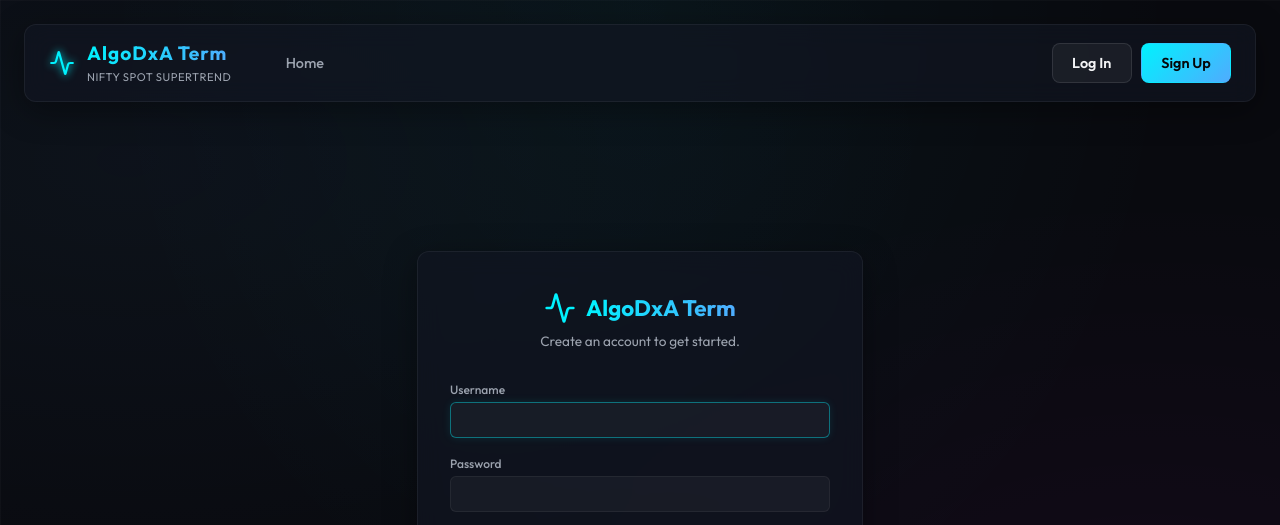
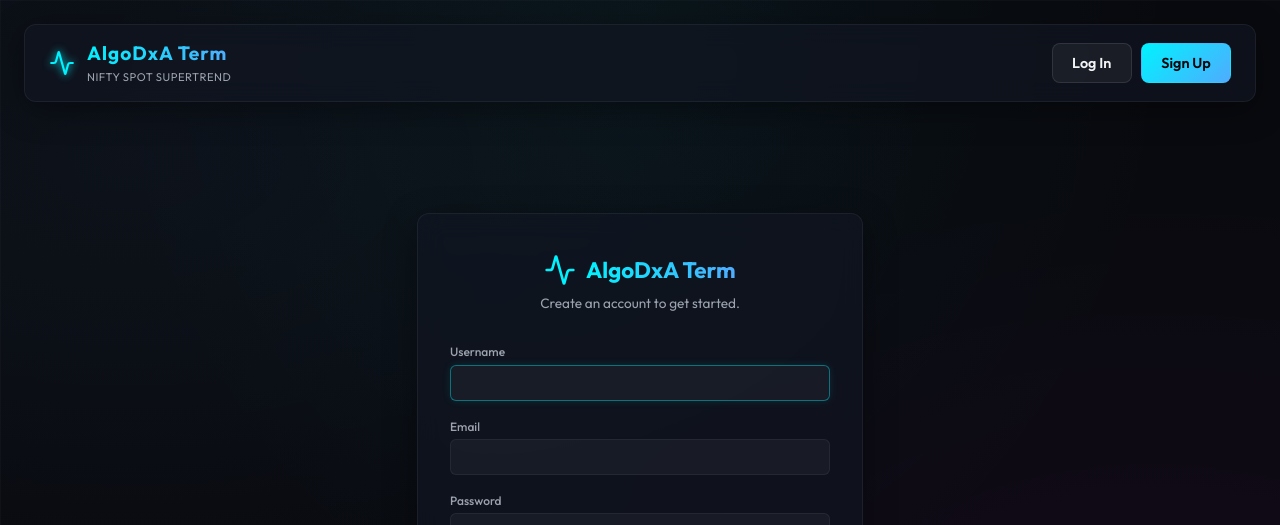
Before and after one commit to anubhavjha0812/TrendPulse, a React (Vite) app: page /signup in a window 1280 px wide. Shown: the top 525 px of the page. Built offline with nearby package versions, Linux system fonts and the light colour scheme; no server answers.

Commit message:
refactor: fix Navbar modal positioning using portal, update authentication to support email signup, and unify post-login redirects

```diff
--- a/src/components/Navbar.jsx
+++ b/src/components/Navbar.jsx
@@ -1,5 +1,6 @@
 import React, { useState, useEffect, useRef } from 'react';
-import { NavLink, useLocation, useNavigate } from 'react-router-dom';
+import { createPortal } from 'react-dom';
+import { Link, NavLink, useLocation, useNavigate } from 'react-router-dom';
 import { Activity, Play, Square, Menu, X, User, LogOut, ShieldCheck, AlertCircle, Lock } from 'lucide-react';
 import { useToast } from './Toast';
 import { InlineLoader } from './Loading';
@@ -54,7 +55,13 @@ const PasswordConfirmModal = ({ action, isLive, onCancel, onConfirm }) => {
     }
   };
 
-  return (
+  // Portal straight to <body>: this modal is mounted inside <header
+  // className="app-header">, and that header has `backdrop-filter` for its
+  // frosted-glass look — which (like `transform`/`filter`) creates a new
+  // containing block for descendant `position: fixed` elements. Without the
+  // portal, the "fixed" overlay ends up centered within the thin header bar
+  // instead of the actual viewport, so it renders squashed near the top.
+  return createPortal(
     <div className="modal-overlay" onClick={onCancel}>
       <div className="panel-card modal-card" onClick={(e) => e.stopPropagation()}>
         <h3 className="modal-title">
@@ -101,7 +108,8 @@ const PasswordConfirmModal = ({ action, isLive, onCancel, onConfirm }) => {
           </div>
         </form>
       </div>
-    </div>
+    </div>,
+    document.body
   );
 };
 
@@ -231,6 +239,7 @@ const Navbar = () => {
   return (
     <header className="app-header">
       <div className="logo-section">
+        <Link to="/" style={{ display: 'flex', alignItems: 'center', gap: '0.75rem', textDecoration: 'none', color: 'inherit' }}>
           <Activity className="logo-icon" size={26} />
           <div>
             <h1 style={{ margin: 0, fontSize: '1.2rem', fontWeight: 'bold' }}>AlgoDxA Term</h1>
@@ -238,6 +247,7 @@ const Navbar = () => {
               NIFTY SPOT SUPERTREND
             </span>
           </div>
+        </Link>
 
         <button
           className="nav-menu-toggle"
@@ -251,11 +261,9 @@ const Navbar = () => {
 
       <div className={`nav-collapsible ${menuOpen ? 'open' : ''}`}>
         <nav className="main-nav">
-          {/* Admins land straight on /admin and have no use for the marketing
-              page — the link (and the page itself) is hidden from them. */}
-          {!isAdmin && (
-            <NavLink to="/" end className={({isActive}) => isActive ? "nav-link active" : "nav-link"}>Home</NavLink>
-          )}
+          {/* No explicit "Home" link — the logo itself links to "/" (see
+              logo-section above). Admins still never see the marketing page:
+              Landing.jsx redirects an authenticated admin straight to /admin. */}
           {isAuthenticated && isAdmin && (
             <NavLink to="/admin" className={({isActive}) => isActive ? "nav-link active" : "nav-link"}>Admin</NavLink>
           )}
--- a/src/context/AuthContext.jsx
+++ b/src/context/AuthContext.jsx
@@ -53,15 +53,21 @@ export const AuthProvider = ({ children }) => {
     return data.user;
   };
 
-  const signup = async (username, password) => {
+  const signup = async (username, email, password) => {
     const res = await fetch(`${API_BASE}/auth/signup`, {
       method: 'POST',
       headers: { 'Content-Type': 'application/json' },
-      body: JSON.stringify({ username, password }),
+      body: JSON.stringify({ username, email, password }),
     });
     const data = await res.json();
     if (!res.ok) {
-      throw new Error(data.detail || 'Signup failed.');
+      // A malformed email (rejected by the backend's own EmailStr check) comes
+      // back as FastAPI's structured validation array, not a plain string —
+      // everything else (duplicate username/email) is already a plain string.
+      const message = Array.isArray(data.detail)
+        ? data.detail.map((d) => d.msg).join(' ')
+        : data.detail;
+      throw new Error(message || 'Signup failed.');
     }
     localStorage.setItem('token', data.access_token);
     localStorage.setItem('user', JSON.stringify(data.user));
--- a/src/pages/Login.jsx
+++ b/src/pages/Login.jsx
@@ -17,8 +17,11 @@ const Login = () => {
     setError('');
     setIsSubmitting(true);
     try {
-      const loggedInUser = await login(username, password);
-      navigate(loggedInUser.role === 'admin' ? '/admin' : '/dashboard');
+      // Always land on "/" — Landing.jsx itself redirects an authenticated
+      // admin straight to /admin, so this one line correctly handles both
+      // regular users (who see the landing page) and admins.
+      await login(username, password);
+      navigate('/');
     } catch (err) {
       setError(err.message);
     } finally {
--- a/src/pages/Signup.jsx
+++ b/src/pages/Signup.jsx
@@ -6,6 +6,7 @@ import { useAuth } from '../context/AuthContext';
 
 const Signup = () => {
   const [username, setUsername] = useState('');
+  const [email, setEmail] = useState('');
   const [password, setPassword] = useState('');
   const [confirmPassword, setConfirmPassword] = useState('');
   const [error, setError] = useState('');
@@ -28,7 +29,7 @@ const Signup = () => {
 
     setIsSubmitting(true);
     try {
-      await signup(username, password);
+      await signup(username, email, password);
       navigate('/dashboard');
     } catch (err) {
       setError(err.message);
@@ -63,6 +64,17 @@ const Signup = () => {
               onChange={(e) => setUsername(e.target.value)}
               autoFocus
               minLength={3}
+              required
+            />
+          </div>
+
+          <div className="form-group">
+            <label htmlFor="signup-email">Email</label>
+            <input
+              id="signup-email"
+              type="email"
+              value={email}
+              onChange={(e) => setEmail(e.target.value)}
               required
             />
           </div>
```
Lines whose indentation alone changed are shown as unchanged.
